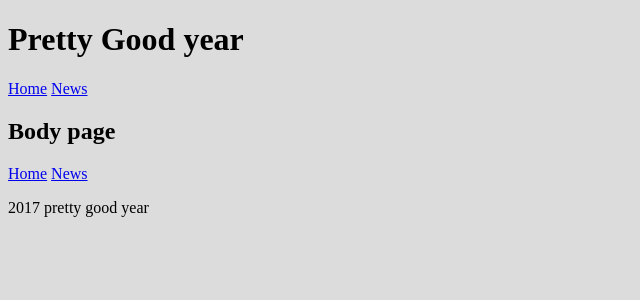
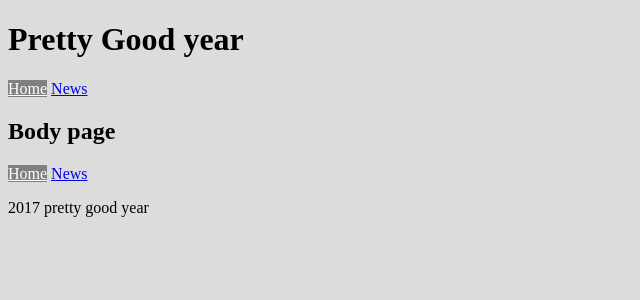
Before and after one commit to sanjeevbeekeeper/pretty-good-year, a Jekyll site: the page built from index.html, in a window 1280 px wide. Shown: the top 300 px of the page, without its empty margins (0-640 px from the left). Built offline with Jekyll 4.4.1, drawn with Linux system fonts in a browser that asks for light colours; Markdown is read by kramdown in place of the engine named in the settings.

Commit message:
replaced '/index.html' to '/'

```diff
--- a/_includes/nav.html
+++ b/_includes/nav.html
@@ -1,7 +1,7 @@
 <nav>
     <ul class="nav {{include.navclass}}">
         <li>
-            <a href="{{site.baseurl}}/index.html" class="{% if page.url == '/index.html' %}selected{% endif %}"> Home </a>
+            <a href="{{site.baseurl}}/index.html" class="{% if page.url == '/' %}selected{% endif %}"> Home </a>
         </li>
         <li>
             <a href="{{site.baseurl}}/news.html" class="{% if page.url == '/news.html' %}selected{% endif %}"> News </a>
```
